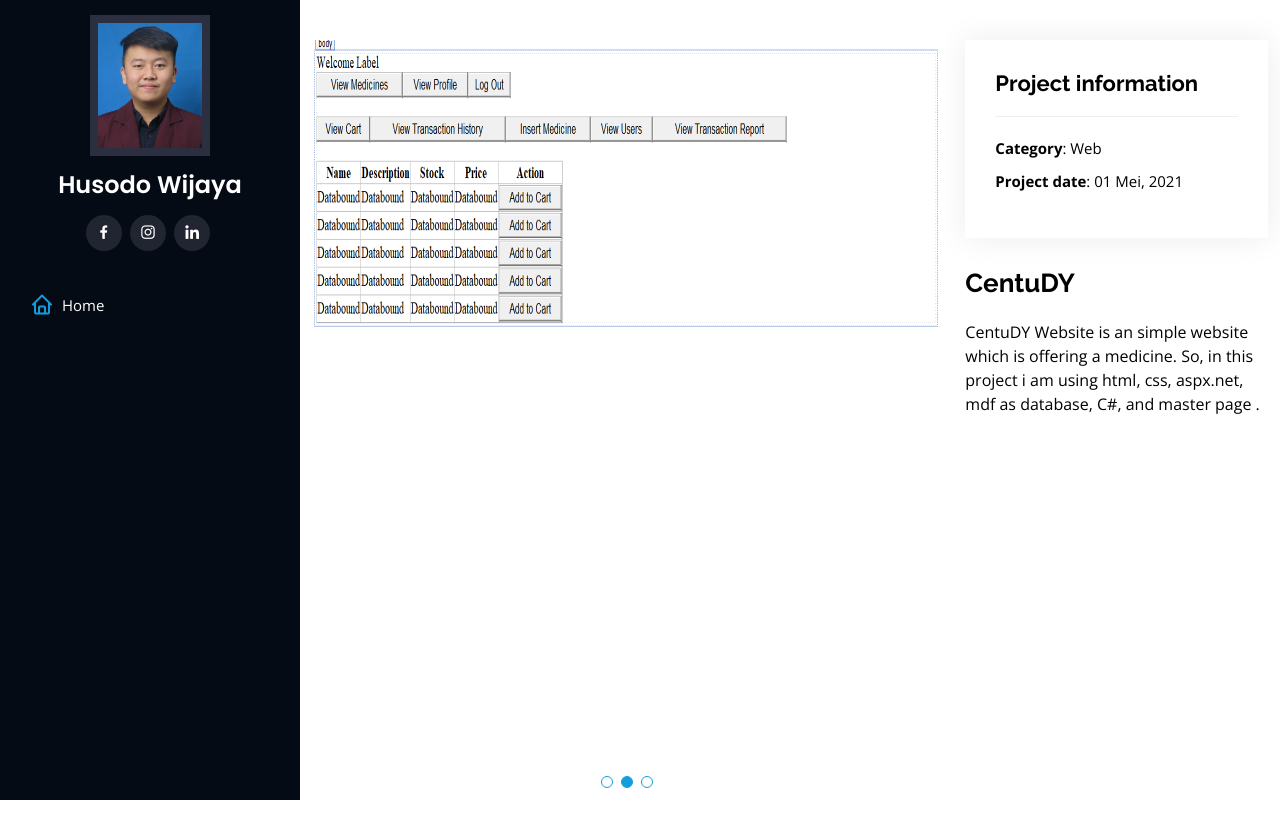
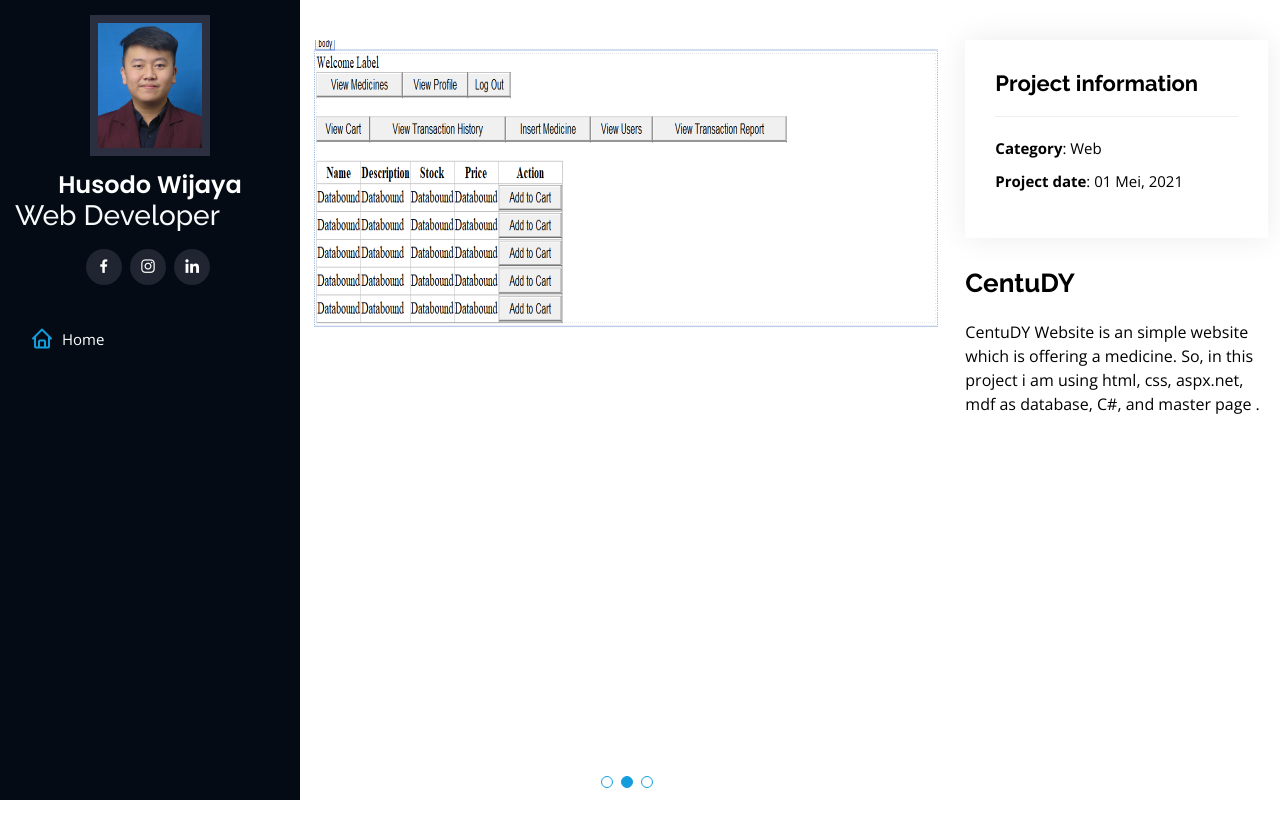
Before and after one commit to HusodoWijaya/HusodoWijaya, a plain HTML site: page project-details_2.html in a window 1280 px wide. Drawn offline with nearby package versions, Linux system fonts and the light colour scheme.

Commit message:
Update project-details_2.html

```diff
--- a/project-details_2.html
+++ b/project-details_2.html
@@ -34,6 +34,7 @@
       <div class="profile">
         <img src="assets/img/profile-img.jpg" alt="" class="img-fluid bx-square-rounded">
         <h1 class="text-light"><a href="index.html">Husodo Wijaya</a></h1>
+        <h3 class="text-light">Web Developer</h3>
         <div class="social-links mt-3 text-center">
           <a href="https://www.facebook.com/husodowijaya.cung/" class="facebook"><i class="bx bxl-facebook"></i></a>
           <a href="https://www.instagram.com/husodo.wijaya/" class="instagram"><i class="bx bxl-instagram"></i></a>
```
